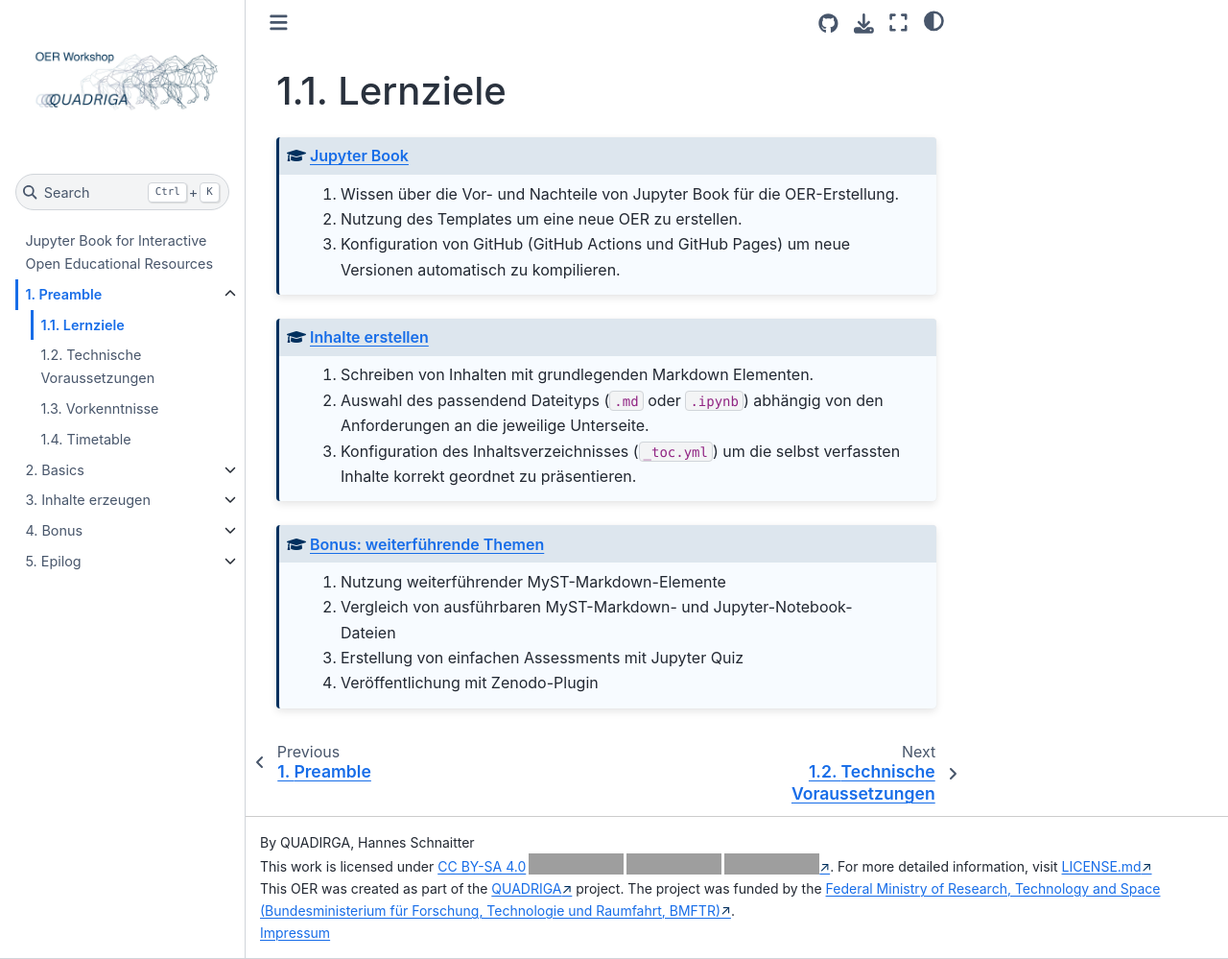
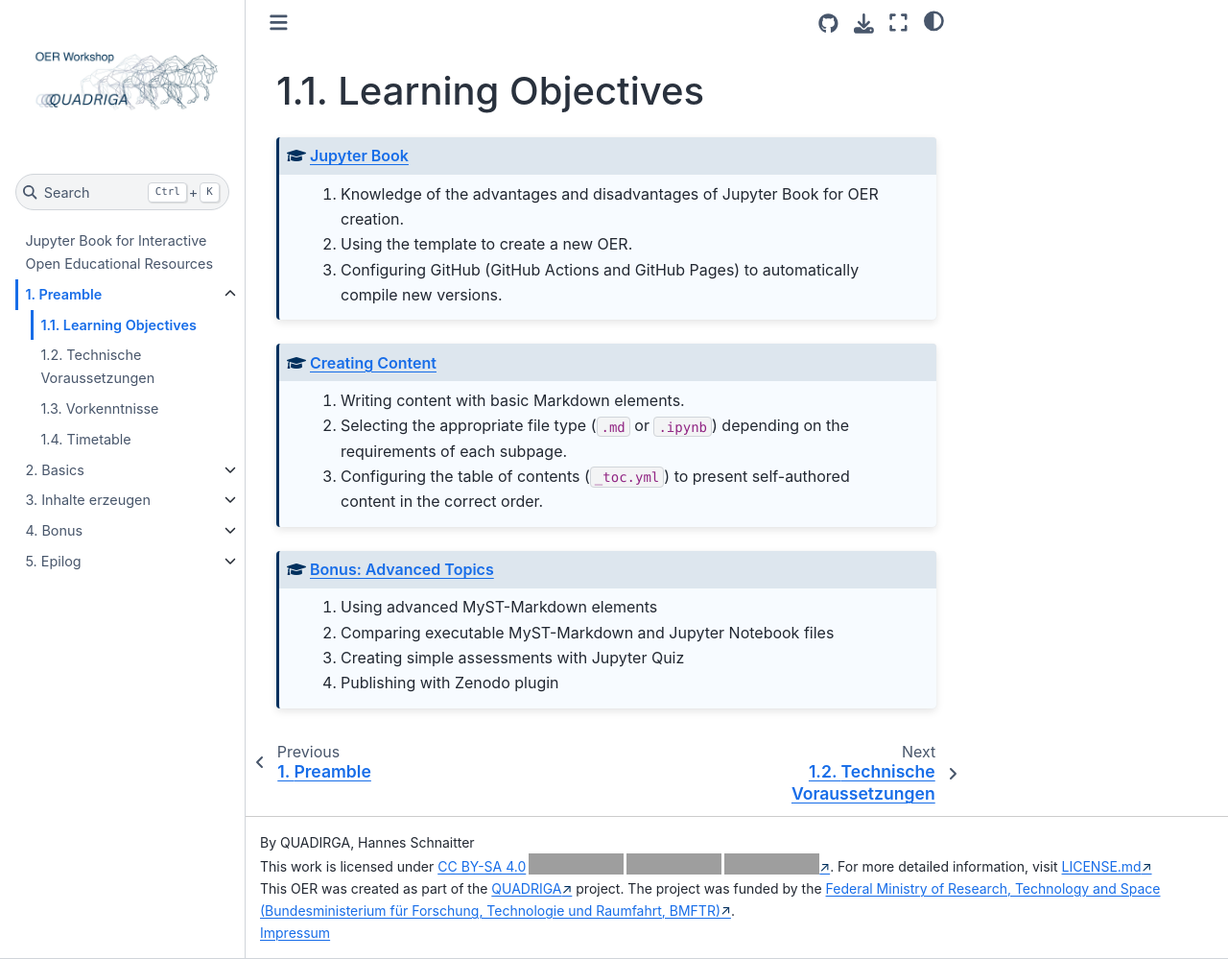
Before and after one commit to quadriga-dk/OER-Workshop, a Jupyter Book: the page built from preamble/learning_objectives.md, in a window 1280 px wide and 999 px high. Shown: the whole window at 96% size. Built offline with Jupyter Book 1.0.4 settings and Sphinx 7.4.7 and the Sphinx Book theme 1.1.4, drawn with Linux system fonts in a browser that asks for light colours; pages that are not in the unit, such as notebooks, are missing from menus; grey boxes are pictures that could not be loaded.

Commit message:
feat translate preamble/learning_objectives.md

````diff
--- a/preamble/learning_objectives.md
+++ b/preamble/learning_objectives.md
@@ -1,26 +1,26 @@
-# Lernziele
+# Learning Objectives
 
 ```{admonition} [Jupyter Book](/basics/introduction.md)
 :class: lernziele
 
-1. Wissen über die Vor- und Nachteile von Jupyter Book für die OER-Erstellung.
-2. Nutzung des Templates um eine neue OER zu erstellen.
-3. Konfiguration von GitHub (GitHub Actions und GitHub Pages) um neue Versionen automatisch zu kompilieren.
+1. Knowledge of the advantages and disadvantages of Jupyter Book for OER creation.
+2. Using the template to create a new OER.
+3. Configuring GitHub (GitHub Actions and GitHub Pages) to automatically compile new versions.
 ```
 
-```{admonition} [Inhalte erstellen](/content/introduction.md)
+```{admonition} [Creating Content](/content/introduction.md)
 :class: lernziele
 
-1. Schreiben von Inhalten mit grundlegenden Markdown Elementen.
-2. Auswahl des passendend Dateityps (`.md` oder `.ipynb`) abhängig von den Anforderungen an die jeweilige Unterseite.
-3. Konfiguration des Inhaltsverzeichnisses (`_toc.yml`) um die selbst verfassten Inhalte korrekt geordnet zu präsentieren.
+1. Writing content with basic Markdown elements.
+2. Selecting the appropriate file type (`.md` or `.ipynb`) depending on the requirements of each subpage.
+3. Configuring the table of contents (`_toc.yml`) to present self-authored content in the correct order.
 ```
 
-```{admonition} [Bonus: weiterführende Themen](/bonus/introduction.md)
+```{admonition} [Bonus: Advanced Topics](/bonus/introduction.md)
 :class: lernziele
 
-1. Nutzung weiterführender MyST-Markdown-Elemente
-2. Vergleich von ausführbaren MyST-Markdown- und Jupyter-Notebook-Dateien
-3. Erstellung von einfachen Assessments mit Jupyter Quiz
-4. Veröffentlichung mit Zenodo-Plugin
+1. Using advanced MyST-Markdown elements
+2. Comparing executable MyST-Markdown and Jupyter Notebook files
+3. Creating simple assessments with Jupyter Quiz
+4. Publishing with Zenodo plugin
 ```
````
